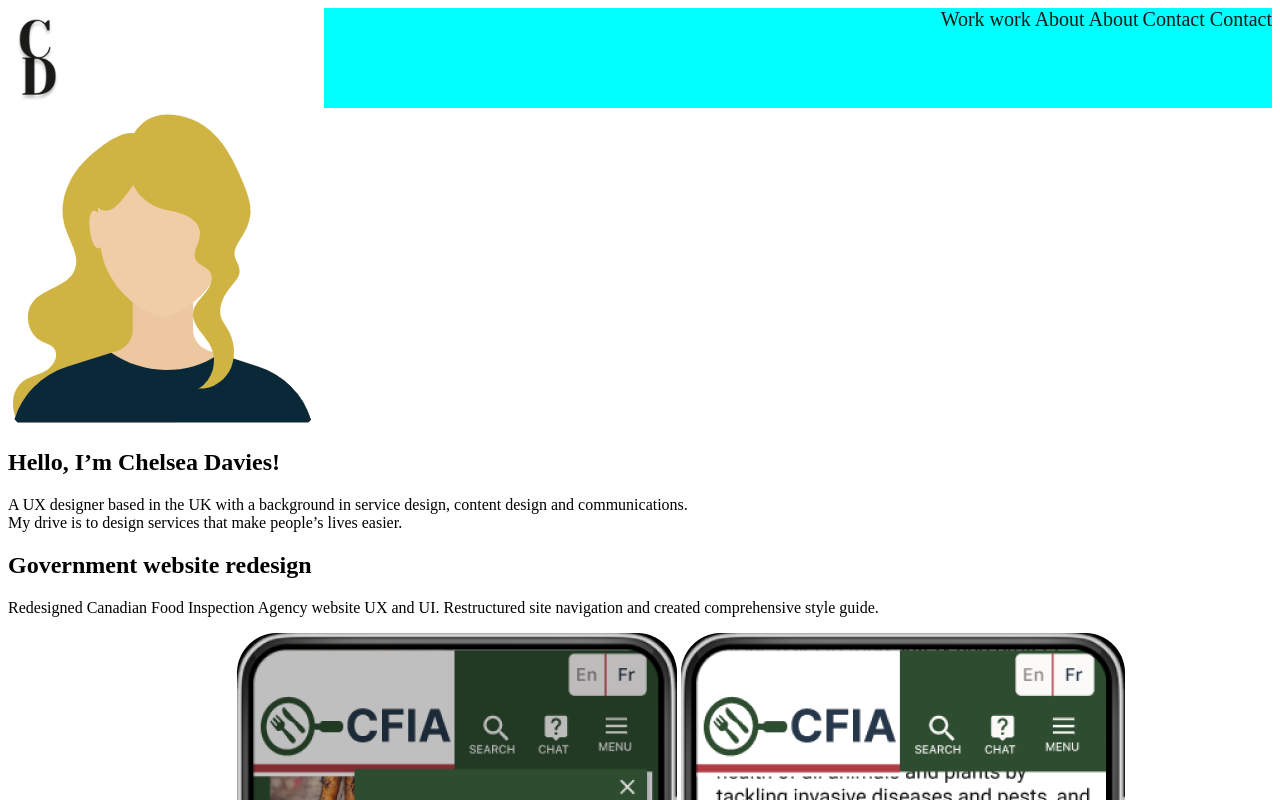
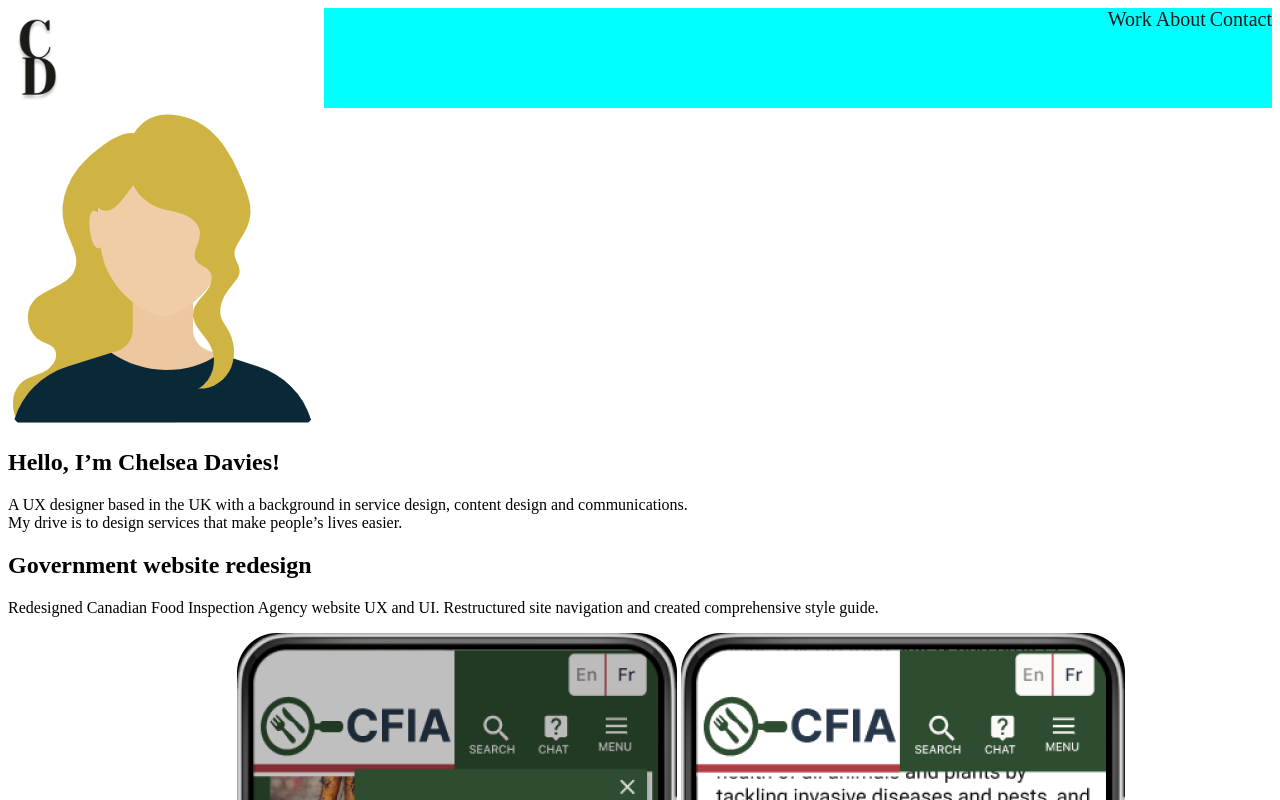
Before and after one commit to CIDavies/Module_17, a plain HTML site: page index.html in a window 1280 px wide. Shown: the top 800 px of the page. Drawn offline with Linux system fonts and the light colour scheme.

Commit message:
Nav test 4 revert to original

```diff
--- a/index.html
+++ b/index.html
@@ -12,9 +12,9 @@
         </div>
         <div class="right">
             <nav>
-                <a href="#">Work work</a>
-                <a href="#">About About</a>
-                <a href="#">Contact Contact</a>
+                <a href="#">Work</a>
+                <a href="#">About</a>
+                <a href="#">Contact</a>
             </nav>
         </div>
     </header>
```
